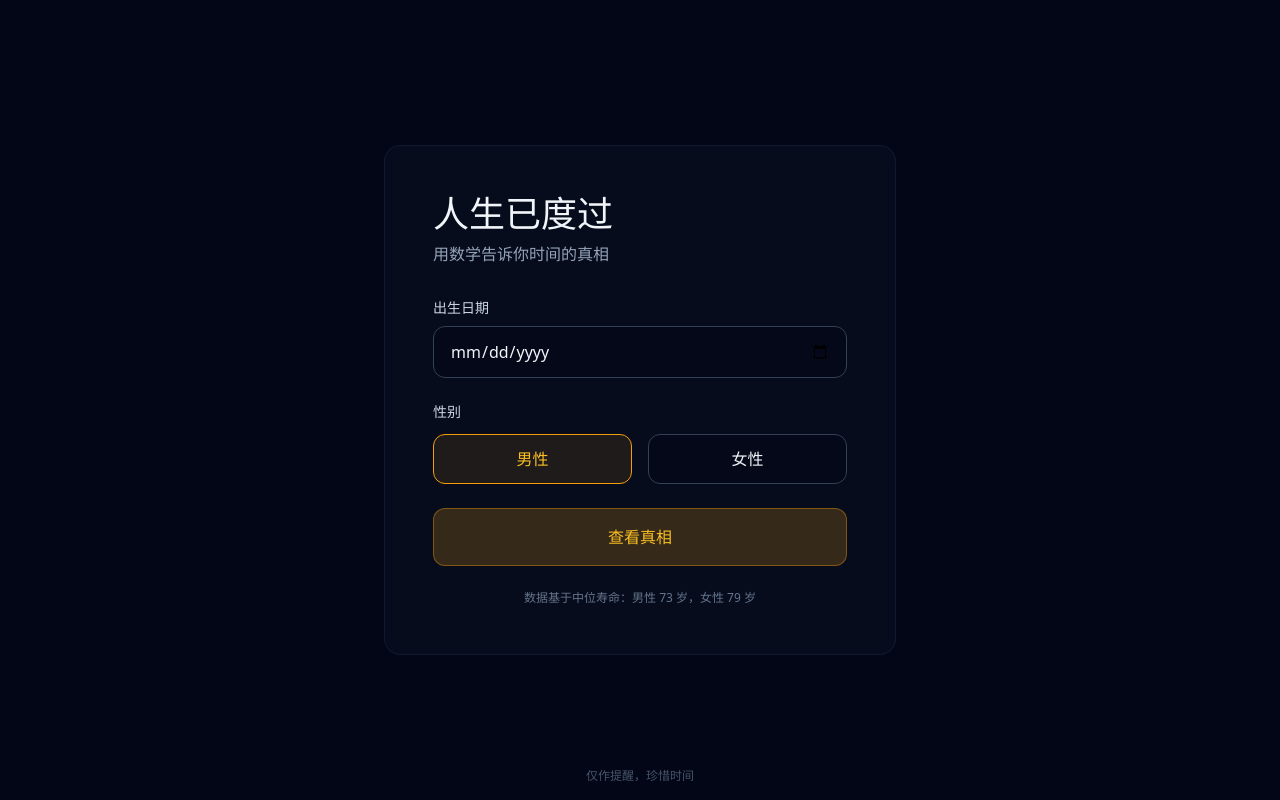
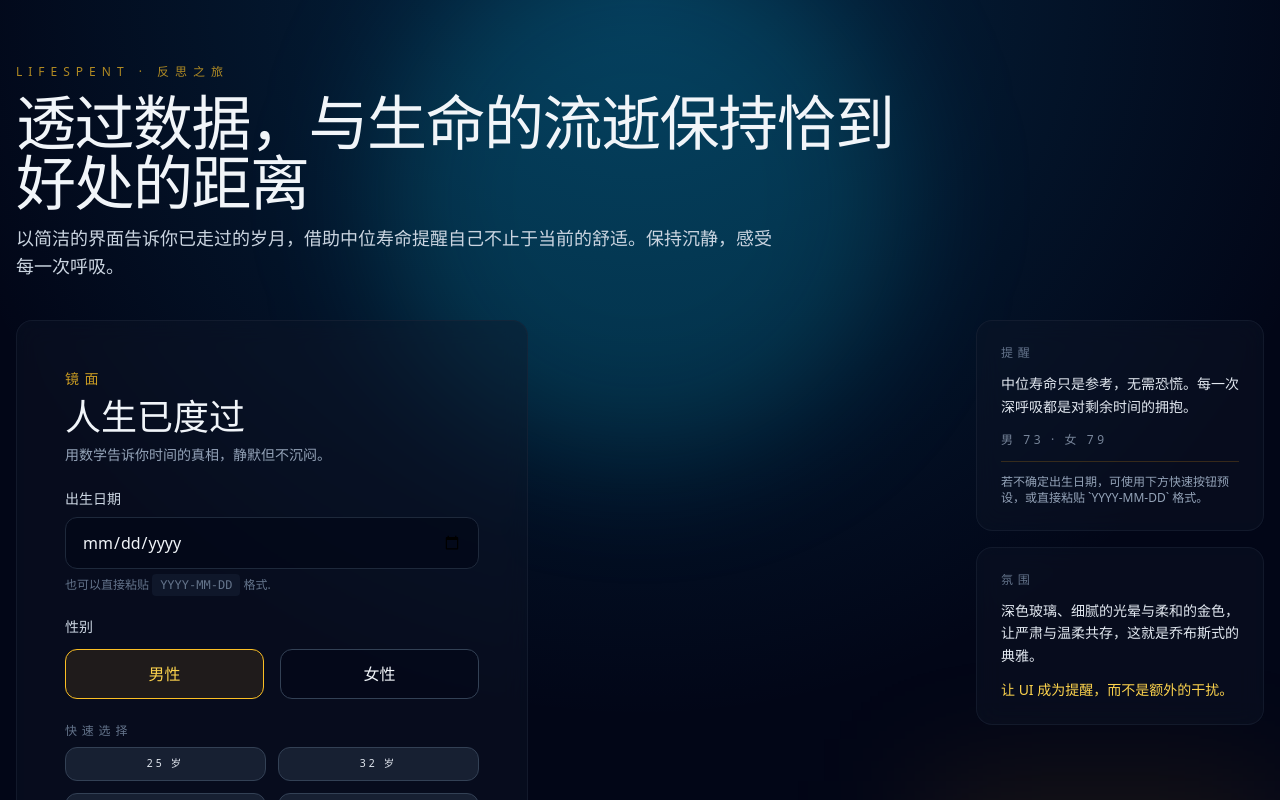
Before and after one commit to nicejade/life-spent, a Svelte app: page / in a window 1280 px wide. Shown: the top 800 px of the page. Built offline with nearby package versions, Linux system fonts and the light colour scheme.

Commit message:
💄 Enhance UI and functionality

```diff
--- a/src/App.svelte
+++ b/src/App.svelte
@@ -16,16 +16,64 @@
   }
 </script>
 
-<main class="min-h-screen flex flex-col items-center justify-center p-4 md:p-8">
-  <div class="container mx-auto flex flex-col items-center">
-    {#if result === null}
-      <InputPanel onCalculate={handleCalculate} />
-    {:else}
-      <ResultSummary result={result} onReset={handleReset} />
-    {/if}
+<main class="min-h-screen relative overflow-hidden bg-slate-950 text-slate-100">
+  <div class="pointer-events-none absolute inset-0">
+    <div class="absolute -top-16 left-1/2 w-[520px] h-[520px] -translate-x-1/2 rounded-full bg-cyan-500/20 blur-3xl" />
+    <div class="absolute bottom-0 right-0 w-[360px] h-[360px] bg-amber-500/10 blur-3xl" />
+    <div class="absolute inset-0 bg-[radial-gradient(circle_at_top,_rgba(14,165,233,0.2),_transparent_55%)]" />
   </div>
 
-  <footer class="absolute bottom-4 text-xs text-slate-600">
+  <div class="relative z-10 container mx-auto px-4 py-12 lg:py-16 space-y-10">
+    <header class="max-w-4xl space-y-3 text-center md:text-left">
+      <p class="text-xs uppercase tracking-[0.5em] text-amber-400/70">
+        LifeSpent · 反思之旅
+      </p>
+      <h1 class="text-4xl md:text-5xl lg:text-6xl font-light tracking-tight leading-tight">
+        透过数据，与生命的流逝保持恰到好处的距离
+      </h1>
+      <p class="text-base md:text-lg text-slate-300 max-w-3xl">
+        以简洁的界面告诉你已走过的岁月，借助中位寿命提醒自己不止于当前的舒适。保持沉静，感受每一次呼吸。
+      </p>
+    </header>
+
+    <section class="flex flex-col gap-8 xl:flex-row xl:items-start">
+      <div class="flex-1">
+        {#if result === null}
+          <InputPanel onCalculate={handleCalculate} />
+        {:else}
+          <ResultSummary result={result} onReset={handleReset} />
+        {/if}
+      </div>
+
+      <aside class="xl:w-72 space-y-4 flex-shrink-0">
+        <div class="glass-card rounded-2xl p-6 space-y-3">
+          <p class="text-xs uppercase tracking-[0.4em] text-slate-500">提醒</p>
+          <p class="text-sm text-slate-200 leading-relaxed">
+            中位寿命只是参考，无需恐慌。每一次深呼吸都是对剩余时间的拥抱。
+          </p>
+          <div class="text-[0.75rem] text-slate-400/80 tracking-[0.3em] uppercase">
+            男 73 · 女 79
+          </div>
+          <div class="h-px bg-amber-500/20" />
+          <p class="text-xs text-slate-400">
+            若不确定出生日期，可使用下方快速按钮预设，或直接粘贴 `YYYY-MM-DD` 格式。
+          </p>
+        </div>
+
+        <div class="glass-card rounded-2xl p-6 space-y-3">
+          <p class="text-xs uppercase tracking-[0.4em] text-slate-500">氛围</p>
+          <p class="text-sm text-slate-200 leading-relaxed">
+            深色玻璃、细腻的光晕与柔和的金色，让严肃与温柔共存，这就是乔布斯式的典雅。
+          </p>
+          <p class="text-sm text-amber-300">
+            让 UI 成为提醒，而不是额外的干扰。
+          </p>
+        </div>
+      </aside>
+    </section>
+  </div>
+
+  <footer class="relative z-10 py-8 text-center text-xs text-slate-500">
     <p>仅作提醒，珍惜时间</p>
   </footer>
 </main>
--- a/src/components/InputPanel.svelte
+++ b/src/components/InputPanel.svelte
@@ -3,6 +3,8 @@
   import { validateBirthDate } from '../lib/lifePercent';
 
   export let onCalculate: (birthDate: Date, gender: Gender) => void;
+
+  const quickAges = [25, 32, 40, 50];
 
   let birthDateStr = '';
   let gender: Gender = 'male';
@@ -30,37 +32,51 @@
 
     onCalculate(birthDate, gender);
   }
+
+  function applyQuickAge(age: number) {
+    const today = new Date();
+    const candidate = new Date(today.getFullYear() - age, today.getMonth(), today.getDate());
+    birthDateStr = candidate.toISOString().slice(0, 10);
+    error = '';
+  }
 </script>
 
-<div class="glass-card rounded-2xl p-8 md:p-12 max-w-lg w-full">
-  <h1 class="text-3xl md:text-4xl font-light mb-2 text-slate-100">
-    人生已度过
-  </h1>
-  <p class="text-sm md:text-base text-slate-400 mb-8">
-    用数学告诉你时间的真相
-  </p>
+<div class="glass-card rounded-2xl p-8 md:p-12 max-w-lg w-full space-y-6">
+  <div class="space-y-2">
+    <p class="text-sm uppercase tracking-[0.4em] text-amber-400/80">镜面</p>
+    <h1 class="text-3xl md:text-4xl font-light text-slate-100">
+      人生已度过
+    </h1>
+    <p class="text-sm text-slate-400">
+      用数学告诉你时间的真相，静默但不沉闷。
+    </p>
+  </div>
 
   <form on:submit|preventDefault={handleSubmit} class="space-y-6">
-    <div>
-      <label for="birthdate" class="block text-sm font-medium text-slate-300 mb-2">
+    <div class="space-y-2">
+      <label for="birthdate" class="block text-sm font-medium text-slate-300">
         出生日期
       </label>
       <input
         id="birthdate"
         type="date"
         bind:value={birthDateStr}
-        class="w-full px-4 py-3 bg-slate-950/50 border border-slate-700 rounded-xl
-               text-slate-100 focus:outline-none focus:ring-2 focus:ring-amber-500/50
-               focus:border-amber-500 transition-all cursor-pointer"
+        class="w-full px-4 py-3 bg-slate-950/60 border border-slate-800 rounded-xl
+               text-slate-100 focus:outline-none focus:ring-2 focus:ring-amber-400/60
+               focus:border-amber-400 transition-all cursor-pointer"
         aria-required="true"
         aria-invalid={error ? 'true' : 'false'}
+        aria-describedby="birthdate-help"
       />
+      <p id="birthdate-help" class="text-xs text-slate-500">
+        也可以直接粘贴 <kbd class="px-2 py-1 bg-slate-900 rounded">YYYY-MM-DD</kbd> 格式.
+      </p>
     </div>
 
-    <div>
-      <label class="block text-sm font-medium text-slate-300 mb-3">
+    <fieldset class="space-y-3 border-0 p-0">
+      <legend class="text-sm font-medium text-slate-300">
         性别
-      </label>
+      </legend>
       <div class="flex gap-4">
         <label class="flex-1 cursor-pointer">
           <input
@@ -72,8 +88,8 @@
             aria-label="男性"
           />
           <div class="px-4 py-3 bg-slate-950/50 border border-slate-700 rounded-xl
-                      text-center transition-all peer-checked:border-amber-500
-                      peer-checked:bg-amber-500/10 peer-checked:text-amber-400">
+                      text-center transition-all peer-checked:border-amber-400
+                      peer-checked:bg-amber-500/10 peer-checked:text-amber-300">
             男性
           </div>
         </label>
@@ -87,26 +103,46 @@
             aria-label="女性"
           />
           <div class="px-4 py-3 bg-slate-950/50 border border-slate-700 rounded-xl
-                      text-center transition-all peer-checked:border-amber-500
-                      peer-checked:bg-amber-500/10 peer-checked:text-amber-400">
+                      text-center transition-all peer-checked:border-amber-400
+                      peer-checked:bg-amber-500/10 peer-checked:text-amber-300">
             女性
           </div>
         </label>
       </div>
+    </fieldset>
+
+    <div class="space-y-2">
+      <p class="text-xs uppercase tracking-[0.4em] text-slate-500">快速选择</p>
+      <div class="grid grid-cols-2 gap-3 text-[0.65rem] tracking-[0.3em] uppercase">
+        {#each quickAges as age}
+          <button
+            type="button"
+            on:click={() => applyQuickAge(age)}
+            class="px-3 py-2 bg-slate-800/70 border border-slate-700 rounded-xl
+                   text-slate-200 transition-colors duration-200 hover:border-amber-400
+                   hover:text-amber-300 focus-visible:outline focus-visible:outline-2
+                   focus-visible:outline-offset-2 focus-visible:outline-amber-400 cursor-pointer"
+          >
+            {age} 岁
+          </button>
+        {/each}
+      </div>
     </div>
 
     {#if error}
-      <div class="text-sm text-red-400 bg-red-500/10 border border-red-500/20
-                  rounded-lg px-4 py-2" role="alert">
+      <div
+        class="text-sm text-red-400 bg-red-500/10 border border-red-500/20 rounded-lg px-4 py-2"
+        role="alert"
+        aria-live="assertive"
+      >
         {error}
       </div>
     {/if}
 
     <button
       type="submit"
-      class="w-full px-6 py-4 bg-amber-500/20 hover:bg-amber-500/30
-             border border-amber-500/40 hover:border-amber-500/60
-             text-amber-400 rounded-xl font-medium transition-all
+      class="w-full px-6 py-4 bg-amber-500/20 hover:bg-amber-500/30 border border-amber-500/40
+             hover:border-amber-500/70 text-amber-400 rounded-xl font-medium transition-all
              cursor-pointer active:scale-[0.98]"
       aria-label="计算人生已度过的百分比"
     >
@@ -114,7 +150,7 @@
     </button>
   </form>
 
-  <p class="text-xs text-slate-500 mt-6 text-center">
+  <p class="text-xs text-slate-500 mt-1 text-center">
     数据基于中位寿命：男性 73 岁，女性 79 岁
   </p>
 </div>
--- a/src/components/ResultSummary.svelte
+++ b/src/components/ResultSummary.svelte
@@ -6,51 +6,58 @@
   export let onReset: () => void;
 
   $: percentDisplay = result.percentSpent.toFixed(2);
+  $: filledPercent = Math.min(Math.max(result.percentSpent, 0), 100);
+  $: remainingPercent = Math.max(100 - result.percentSpent, 0).toFixed(2);
 </script>
 
-<div class="glass-card rounded-2xl p-8 md:p-12 max-w-2xl w-full">
-  <div class="text-center mb-8">
-    <h2 class="text-5xl md:text-7xl font-light text-amber-400 mb-4 tracking-tight">
+<div class="glass-card rounded-2xl p-8 md:p-12 max-w-2xl w-full space-y-8">
+  <div class="text-center space-y-2">
+    <h2 class="text-5xl md:text-7xl font-light text-amber-400 tracking-tight">
       {percentDisplay}%
     </h2>
     <p class="text-lg md:text-xl text-slate-300 font-light">
       已度过
     </p>
-  </div>
-
-  <div class="space-y-4 mb-8">
-    <div class="flex justify-between items-center py-3 border-b border-slate-800/50">
-      <span class="text-slate-400">出生日期</span>
-      <span class="text-slate-200 font-medium">{formatDate(result.birthDate)}</span>
-    </div>
-
-    <div class="flex justify-between items-center py-3 border-b border-slate-800/50">
-      <span class="text-slate-400">当前年龄</span>
-      <span class="text-slate-200 font-medium">{formatAge(result.currentAge)}</span>
-    </div>
-
-    <div class="flex justify-between items-center py-3 border-b border-slate-800/50">
-      <span class="text-slate-400">参考中位寿命</span>
-      <span class="text-slate-200 font-medium">{result.medianAge} 岁</span>
-    </div>
-
-    <div class="flex justify-between items-center py-3">
-      <span class="text-slate-400">预计剩余</span>
-      <span class="text-slate-200 font-medium">{formatAge(result.yearsRemaining)}</span>
+    <div class="space-y-1">
+      <div class="w-full h-2 rounded-full bg-slate-900 border border-slate-800 overflow-hidden">
+        <div
+          class="h-full rounded-full bg-amber-400 transition-[width] duration-500 ease-out"
+          style={`width:${filledPercent}%`}
+          role="presentation"
+        />
+      </div>
+      <p class="text-[0.65rem] uppercase tracking-[0.4em] text-slate-500">
+        余下 {remainingPercent}% · 参考中位寿命是统计
+      </p>
     </div>
   </div>
 
-  <div class="bg-amber-500/10 border border-amber-500/20 rounded-xl p-4 mb-6">
-    <p class="text-sm text-slate-300 leading-relaxed">
-      中位寿命不是终点，而是统计参考。<br />
-      正视剩余时间，让每一天都有意义。
-    </p>
+  <dl class="grid grid-cols-2 gap-x-6 gap-y-4 text-sm md:text-base text-slate-300">
+    <div class="flex flex-col">
+      <dt class="text-xs text-slate-500 uppercase tracking-[0.3em]">出生日期</dt>
+      <dd class="font-medium text-slate-100">{formatDate(result.birthDate)}</dd>
+    </div>
+    <div class="flex flex-col">
+      <dt class="text-xs text-slate-500 uppercase tracking-[0.3em]">当前年龄</dt>
+      <dd class="font-medium text-slate-100">{formatAge(result.currentAge)}</dd>
+    </div>
+    <div class="flex flex-col">
+      <dt class="text-xs text-slate-500 uppercase tracking-[0.3em]">参考中位寿命</dt>
+      <dd class="font-medium text-slate-100">{result.medianAge} 岁</dd>
+    </div>
+    <div class="flex flex-col">
+      <dt class="text-xs text-slate-500 uppercase tracking-[0.3em]">预计剩余</dt>
+      <dd class="font-medium text-slate-100">{formatAge(result.yearsRemaining)}</dd>
+    </div>
+  </dl>
+
+  <div class="bg-amber-500/10 border border-amber-500/20 rounded-xl p-4 text-sm text-slate-300 leading-relaxed">
+    中位寿命不是终点，而是参考值。正视剩余时间，让每天都更清醒。
   </div>
 
   <button
     on:click={onReset}
-    class="w-full px-6 py-3 bg-slate-950/50 hover:bg-slate-900/50
-           border border-slate-700 hover:border-slate-600
+    class="w-full px-6 py-3 bg-slate-950/50 hover:bg-slate-900/50 border border-slate-700 hover:border-slate-600
            text-slate-300 rounded-xl transition-all cursor-pointer"
     aria-label="重新计算"
   >
```
